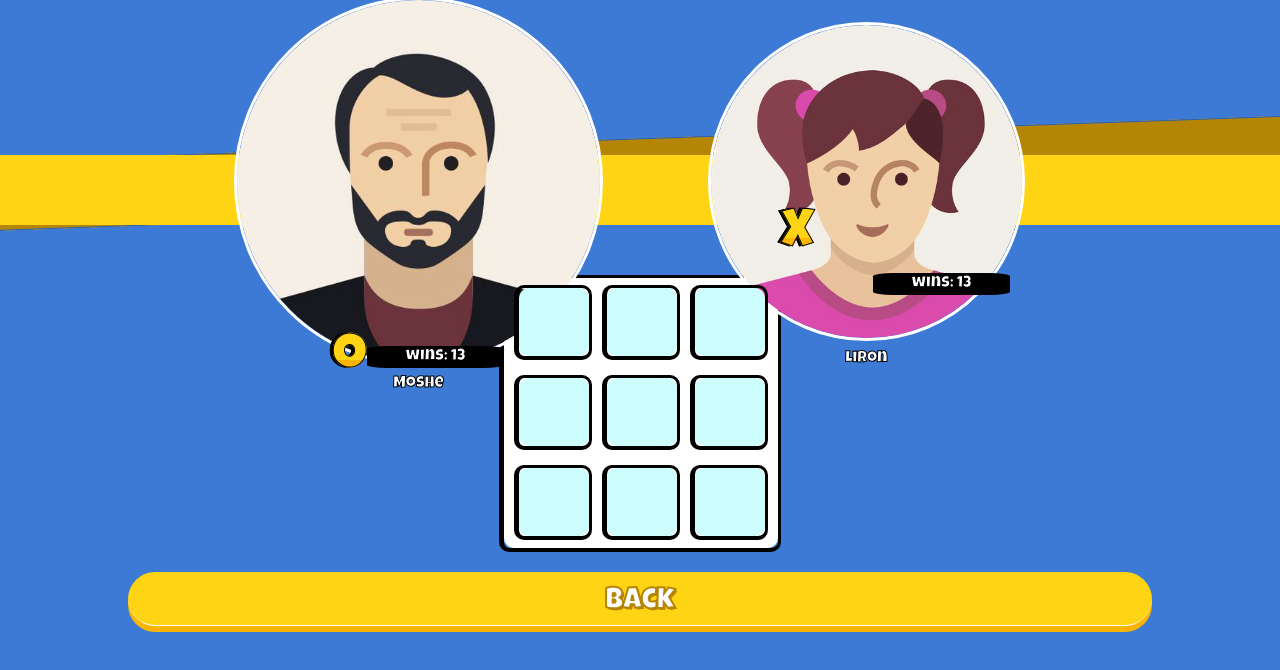
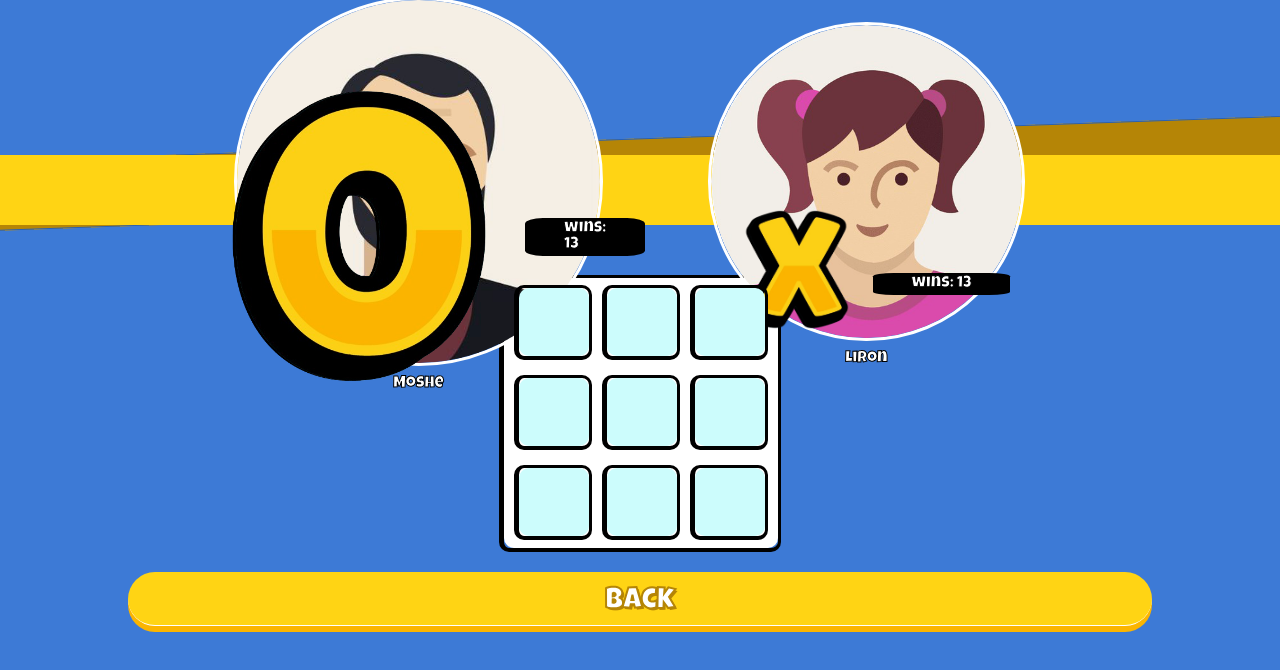
Before and after one commit to Or0naa/XO, a React (Vite) app in the folder xo_client/: page /game in a window 1280 px wide. Shown: the top 670 px of the page. Built offline with nearby package versions, Linux system fonts and the light colour scheme.

Commit message:
change x&o to img

```diff
--- a/xo_client/src/components/XO/O_index.jsx
+++ b/xo_client/src/components/XO/O_index.jsx
@@ -3,7 +3,7 @@ import style from './style.module.scss'
 export default function O_index() {
   return (
     <div className={style.X_O}>
-    O
+    <img src="./o.png" alt="" />
   </div>
   )
 }
--- a/xo_client/src/components/XO/X_index.jsx
+++ b/xo_client/src/components/XO/X_index.jsx
@@ -3,7 +3,8 @@ import style from './style.module.scss'
 export default function X_index() {
   return (
     <div className={style.X_O}>
-    X
+        <img src="./x.png" alt="" />
+
   </div>
   )
 }
--- a/xo_client/src/components/XO/style.module.scss
+++ b/xo_client/src/components/XO/style.module.scss
@@ -2,11 +2,16 @@
 @import '../../mixin.scss';
 
 .X_O {
-    font-size: 333%;
+    font-size: 100%;
+    width: 100%;
     @extend .f-c;
     background-image: linear-gradient(to bottom, $buttonColor 55%, $shadowColor 45%);
     -webkit-background-clip: text;
     -webkit-text-fill-color: transparent;
     -webkit-text-stroke: 1px #000;
     filter: drop-shadow(-3px 0px 0px rgba(0, 0, 0));
+
+    &> img{
+        width: 70%;
+    }
 }
```
Also changed, not shown: xo_client/public/o.png (added), xo_client/public/x.png (added).
